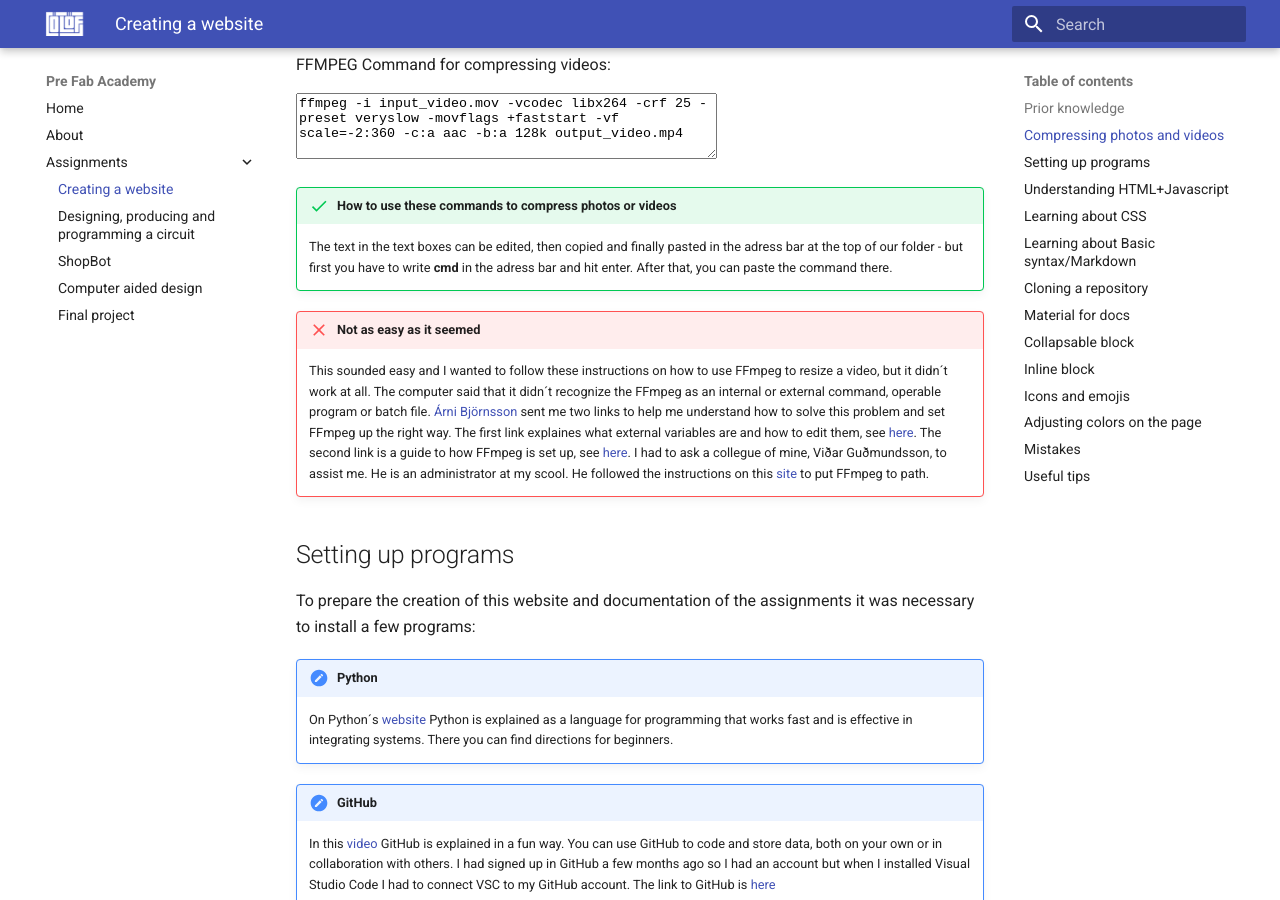
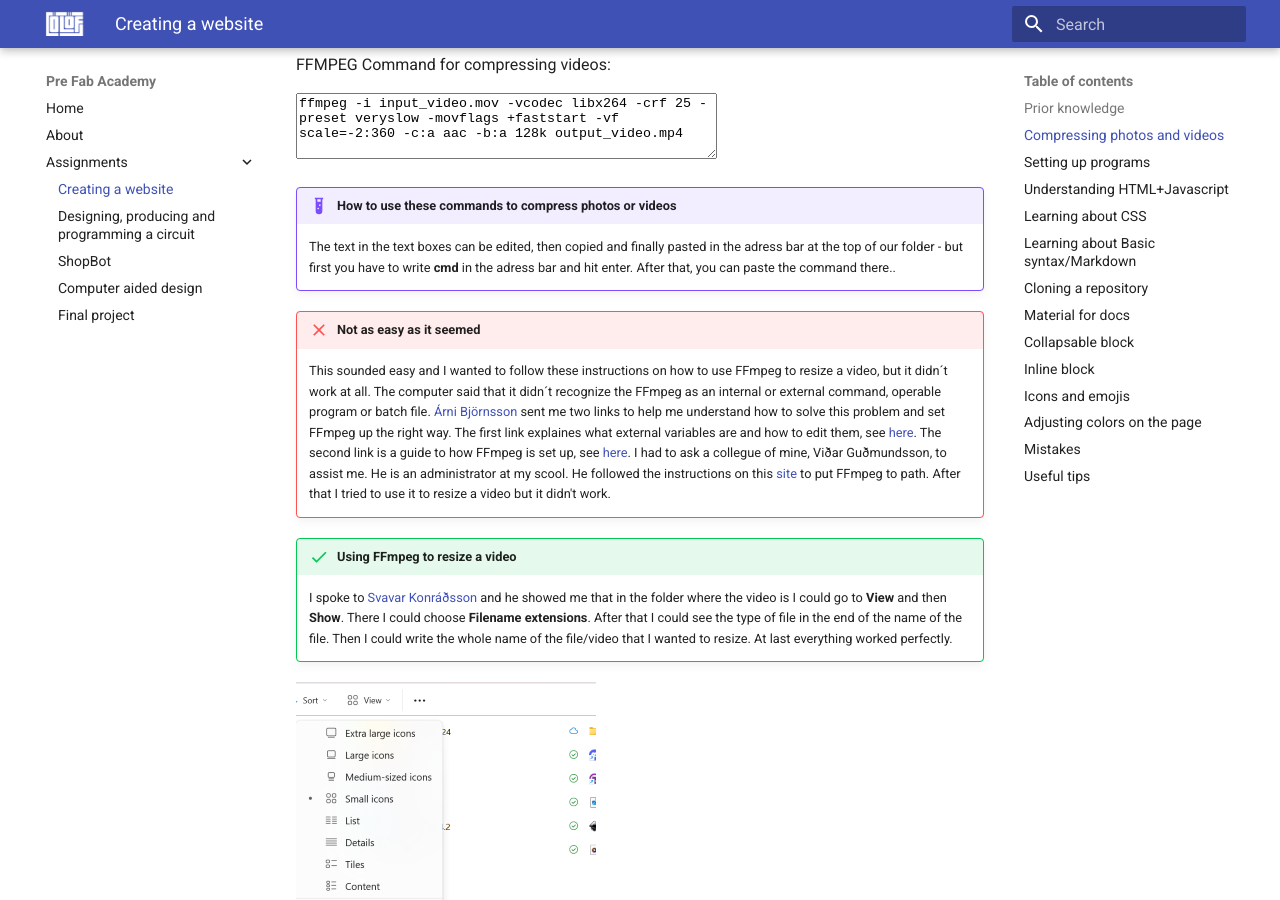
Before and after one commit to OlofH2/Before-Fab-Academy, an MkDocs documentation site: the page built from docs/Website.md, in a window 1280 px wide and 900 px high, scrolled down 1345 px. Built offline with MkDocs 1.6.1 and Material for MkDocs 9.7.7, drawn with Linux system fonts in a browser that asks for light colours; emoji names are drawn with the system emoji font.

```diff
--- a/docs/Website.md
+++ b/docs/Website.md
@@ -38,16 +38,22 @@
 ffmpeg -i input_video.mov -vcodec libx264 -crf 25 -preset veryslow -movflags +faststart -vf scale=-2:360 -c:a aac -b:a 128k output_video.mp4
 </textarea>
 
-!!! Success "How to use these commands to compress photos or videos"
 
-    The text in the text boxes can be edited, then copied and finally pasted in the adress bar at the top of our folder - but first you have to write **cmd** in the adress bar and hit enter. After that, you can paste the command there.
+!!! example "How to use these commands to compress photos or videos"
 
+    The text in the text boxes can be edited, then copied and finally pasted in the adress bar at the top of our folder - but first you have to write **cmd** in the adress bar and hit enter. After that, you can paste the command there..
 
 
 !!! Failure "Not as easy as it seemed"
 
-    This sounded easy and I wanted to follow these instructions on how to use FFmpeg to resize a video, but it didn´t work at all. The computer said that it didn´t recognize the FFmpeg as an internal or external command, operable program or batch file. [Árni Björnsson](https://fabacademy.org/2022/labs/isafjordur/students/arni-bjornsson/) sent me two links to help me understand how to solve this problem and set FFmpeg up the right way. The first link explaines what external variables are and how to edit them, see [here](https://www.howtogeek.com/787217/how-to-edit-environment-variables-on-windows-10-or-11/). The second link is a guide to how FFmpeg is set up, see [here](https://windowsloop.com/install-ffmpeg-windows-10/). I had to ask a collegue of mine, Viðar Guðmundsson, to assist me. He is an administrator at my scool. He followed the instructions on this [site](https://phoenixnap.com/kb/ffmpeg-windows) to put FFmpeg to path.
+    This sounded easy and I wanted to follow these instructions on how to use FFmpeg to resize a video, but it didn´t work at all. The computer said that it didn´t recognize the FFmpeg as an internal or external command, operable program or batch file. [Árni Björnsson](https://fabacademy.org/2022/labs/isafjordur/students/arni-bjornsson/) sent me two links to help me understand how to solve this problem and set FFmpeg up the right way. The first link explaines what external variables are and how to edit them, see [here](https://www.howtogeek.com/787217/how-to-edit-environment-variables-on-windows-10-or-11/). The second link is a guide to how FFmpeg is set up, see [here](https://windowsloop.com/install-ffmpeg-windows-10/). I had to ask a collegue of mine, Viðar Guðmundsson, to assist me. He is an administrator at my scool. He followed the instructions on this [site](https://phoenixnap.com/kb/ffmpeg-windows) to put FFmpeg to path. After that I tried to use it to resize a video but it didn't work.
 
+
+!!! Success "Using FFmpeg to resize a video"
+
+    I spoke to [Svavar Konráðsson](https://fabacademy.org/2023/labs/isafjordur/students/svavar-konradsson/index.html) and he showed me that in the folder where the video is I could go to **View** and then **Show**. There I could choose **Filename extensions**. After that I could see the type of file in the end of the name of the file. Then I could write the whole name of the file/video that I wanted to resize. At last everything worked perfectly.
+
+![FilenameExtensions](img/FilenameExtensions.300x388.png)
 
 ##Setting up programs
 
--- a/mkdocs.yml
+++ b/mkdocs.yml
@@ -9,7 +9,7 @@
     - navigation.sections
 
   logo: LogoWhite.png
-  favicon: LogoIcelandicLetters.svg
+  favicon: LogoPink.svg
 
   palette:
     primary: indigo
```
Also changed, not shown: docs/LogoPink.png (added), docs/LogoPink.svg (added), docs/img/FilenameExtensions.300x388.png (added), site/assets/javascripts/LogoPink.svg (added).
